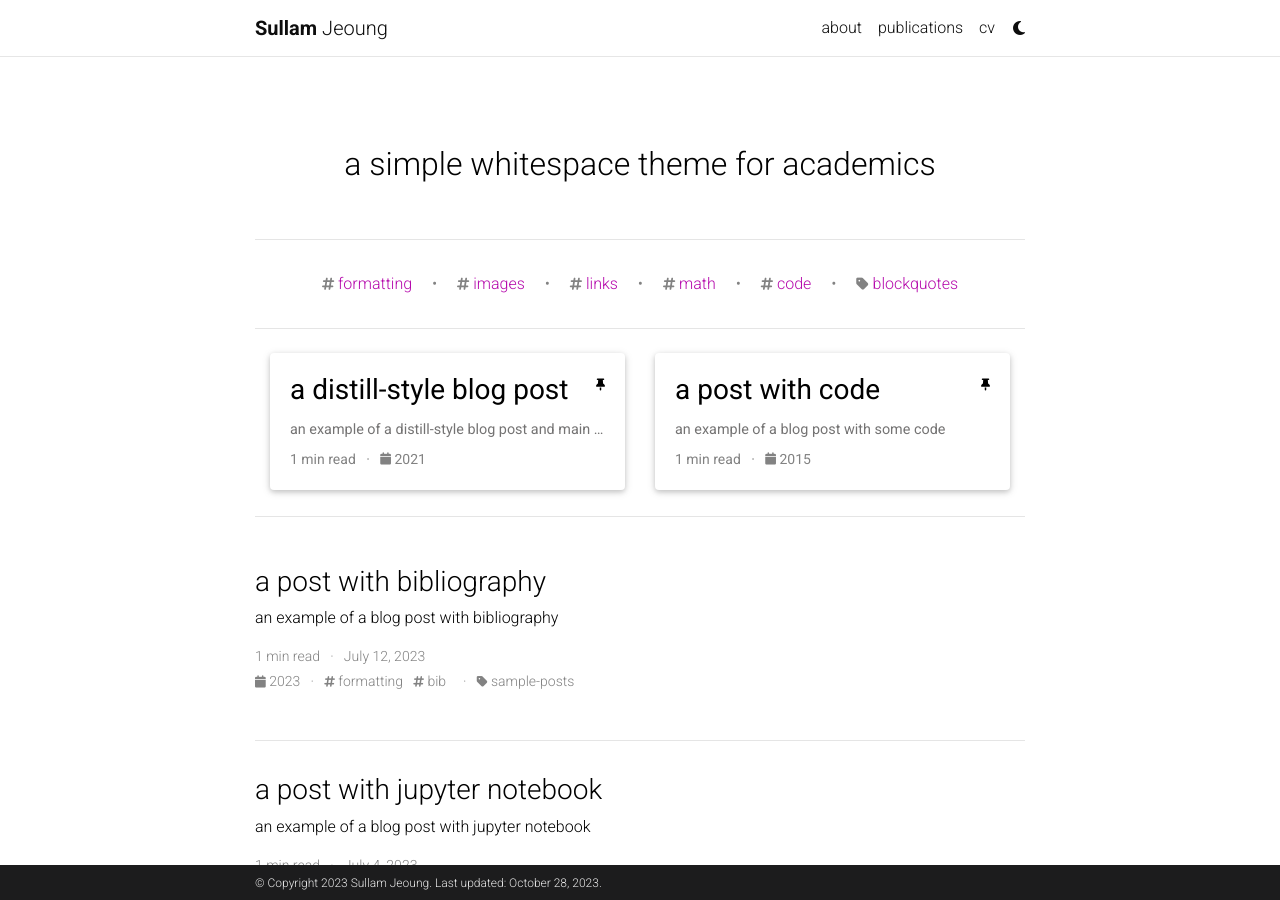
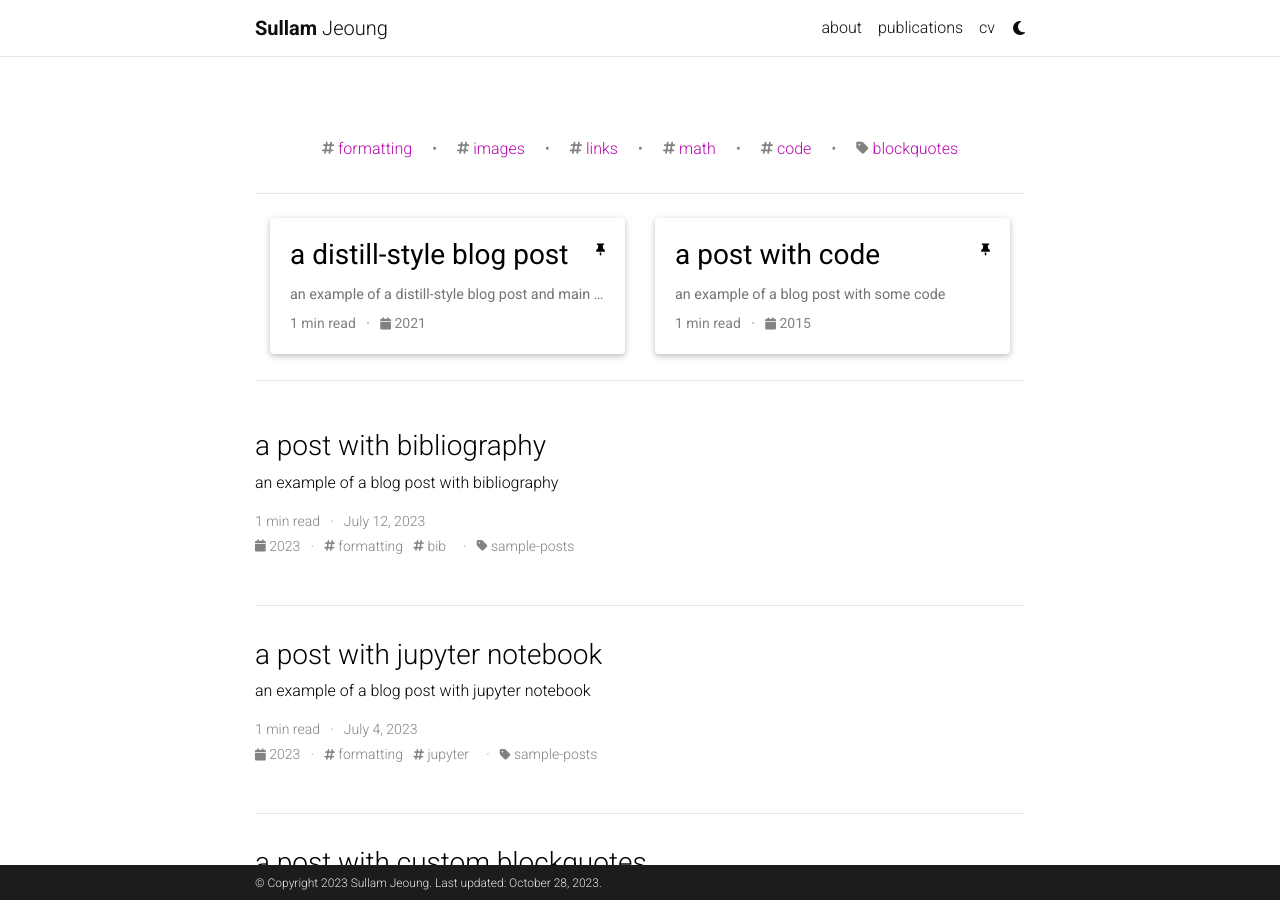
Before and after one commit to sullamij/sullamij.github.io, a Jekyll site: the page built from blog/index.html, in a window 1280 px wide and 900 px high. Built offline with Jekyll 4.4.1, drawn with Linux system fonts in a browser that asks for light colours; the list of posts is cut into pages by our own code; comment, search, counter and statistics services are not loaded; a style sheet for code colours, icons or effects is not loaded.

Commit message:
Update _config.yml

```diff
--- a/_config.yml
+++ b/_config.yml
@@ -121,8 +121,8 @@ bing_site_verification:  # out your bing-site-verification ID (Bing Webmaster)
 
 blog_name:  # blog_name will be displayed in your blog page
 blog_nav_title:  # your blog must have a title for it to be displayed in the nav bar
-blog_description: a simple whitespace theme for academics
-permalink: /blog/:year/:title/
+blog_description:
+permalink: # /blog/:year/:title/
 
 # Pagination
 pagination:
@@ -147,7 +147,7 @@ giscus:
   lang: en
 
 # Disqus comments (DEPRECATED)
-disqus_shortname: al-folio # put your disqus shortname
+disqus_shortname: # put your disqus shortname
 # https://help.disqus.com/en/articles/1717111-what-s-a-shortname
 
 # External sources.
```
